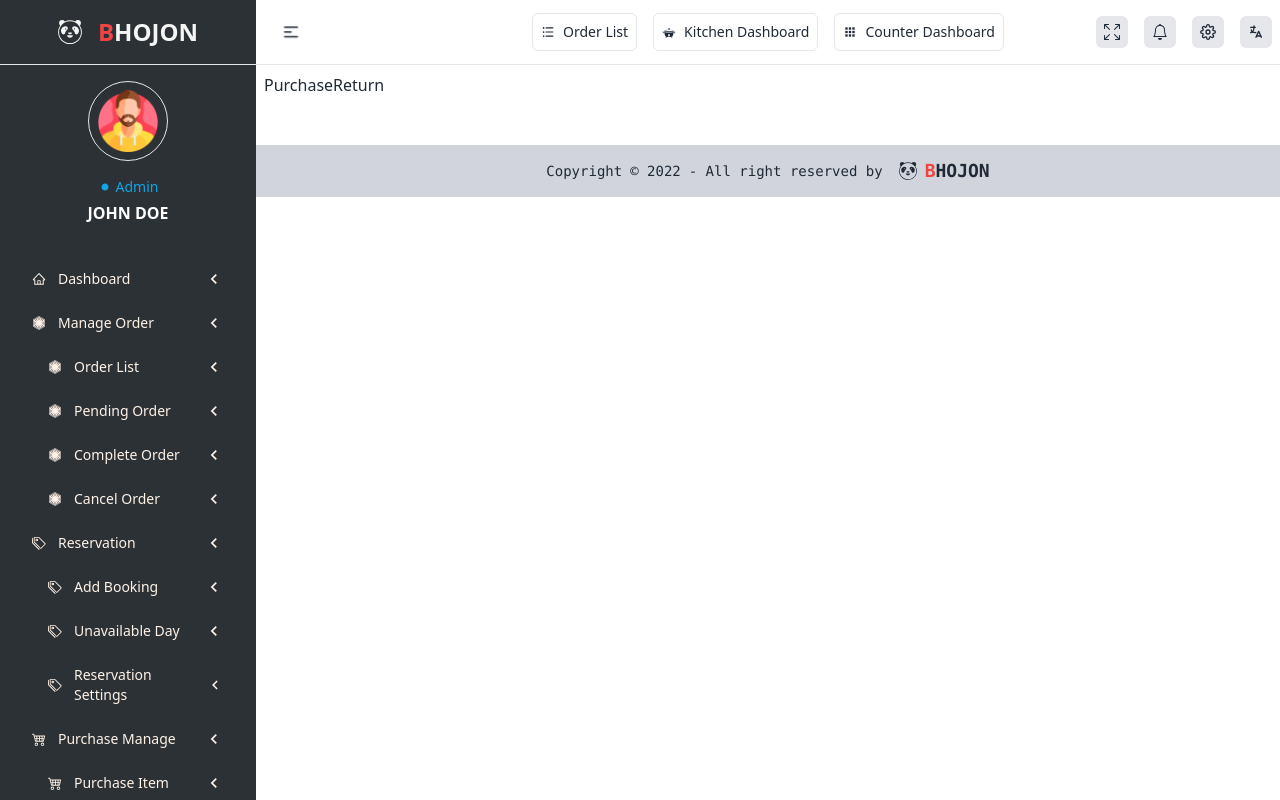
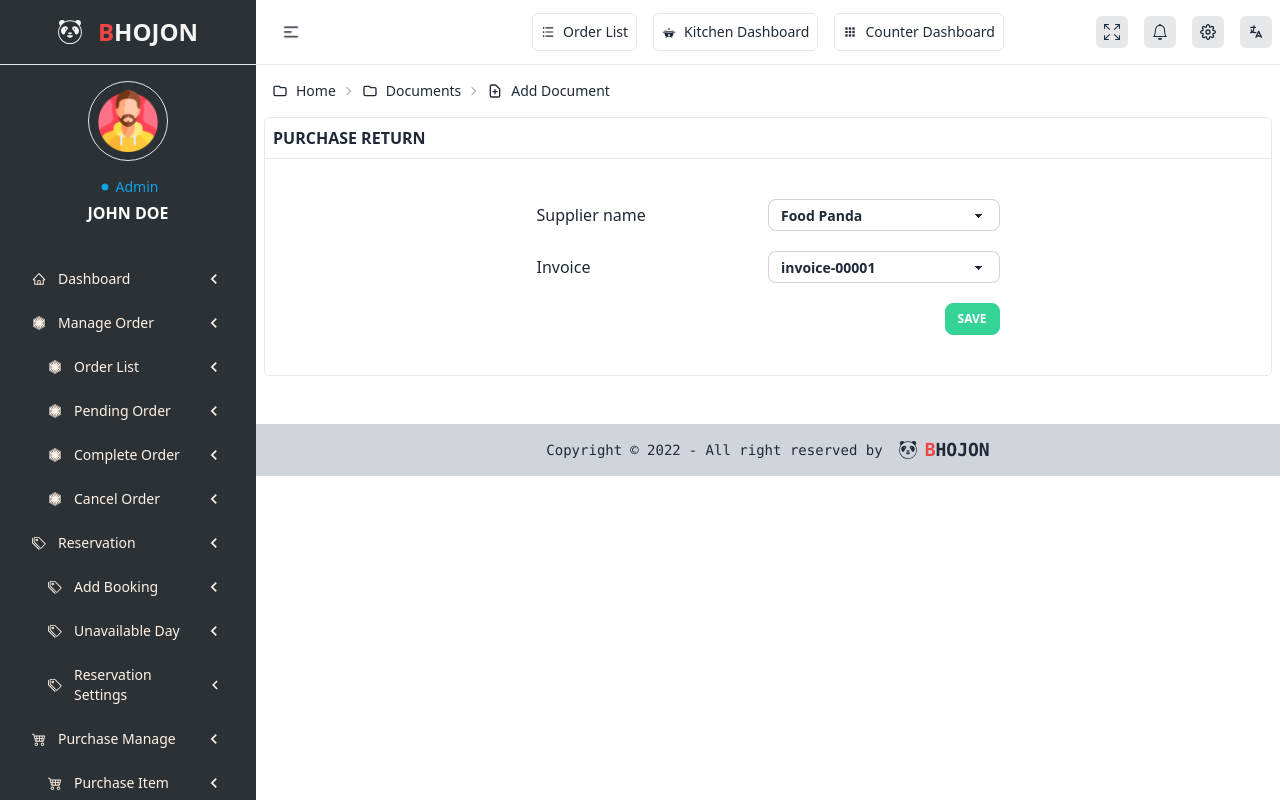
Before and after one commit to nDevers/Bhojon, a React (Create React App) app: page /dashboard/purchase-manage/purchase-return in a window 1280 px wide. Built offline with nearby package versions, Linux system fonts and the light colour scheme.

Commit message:
Purchase return page
Co-Authored-By: AbidHasanPiash <60427103+AbidHasanPiash@users.noreply.github.com>

```diff
--- a/src/pages/dashboard/PurchaseManage/PurchaseReturn.js
+++ b/src/pages/dashboard/PurchaseManage/PurchaseReturn.js
@@ -1,10 +1,35 @@
-import React from 'react';
+import React from "react";
+import Breadcrumbs from "../../../components/Breadcrumbs";
+import Button from "../../../components/Button";
+import Select from "../../../components/Select";
 
 const PurchaseReturn = () => {
     return (
         <div>
-            PurchaseReturn
-        </div>
+            <div className="m-2">
+                < Breadcrumbs />
+            </div >
+            <div className="border rounded-md">
+                <h3 className="uppercase font-semibold p-2">Purchase Return</h3>
+                <div className="border-t">
+                    <div className="flex flex-col gap-5 items-center justify-center m-2 md:m-6 lg:m-10">
+                        <Select
+                            selectTitle="Supplier name"
+                            selectOptions={["Food Panda", "Hungry Naki"]}
+                        />
+                        <Select
+                            selectTitle="Invoice"
+                            selectOptions={["invoice-00001", "invoice-00002"]}
+                        />
+                        <div className="grid w-full md:w-3/6 lg:w-3/6">
+                            <div className="flex justify-end gap-x-2">
+                                <Button buttonTitle='Save' />
+                            </div>
+                        </div>
+                    </div>
+                </div>
+            </div>
+        </div >
     );
 };
 
--- a/src/pages/dashboard/User/Profile.js
+++ b/src/pages/dashboard/User/Profile.js
@@ -3,7 +3,6 @@ import Breadcrumbs from "../../../components/Breadcrumbs";
 import Button from "../../../components/Button";
 import FileInput from "../../../components/FileInput";
 import Input from "../../../components/Input";
-import Toggle from "../../../components/Toggle";
 
 const UserSettings = () => {
     return (
```
